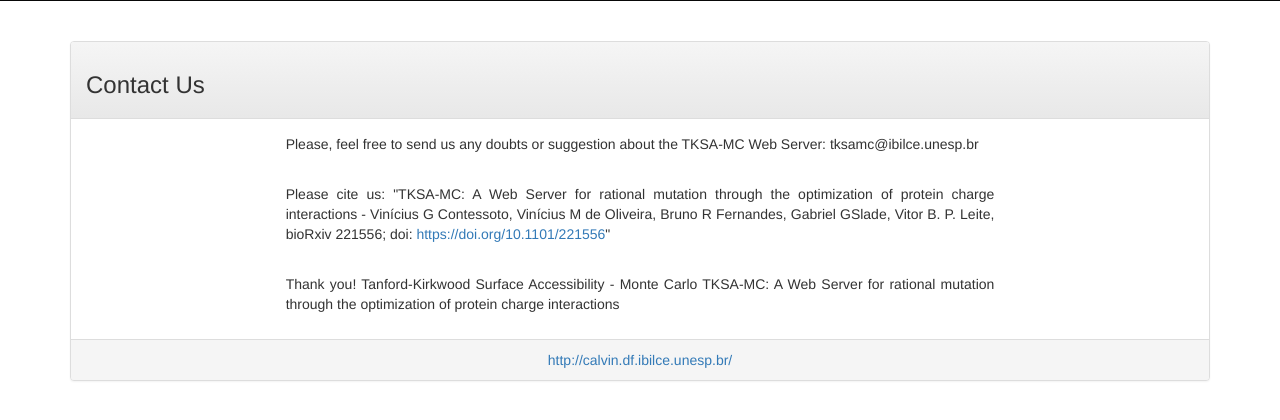
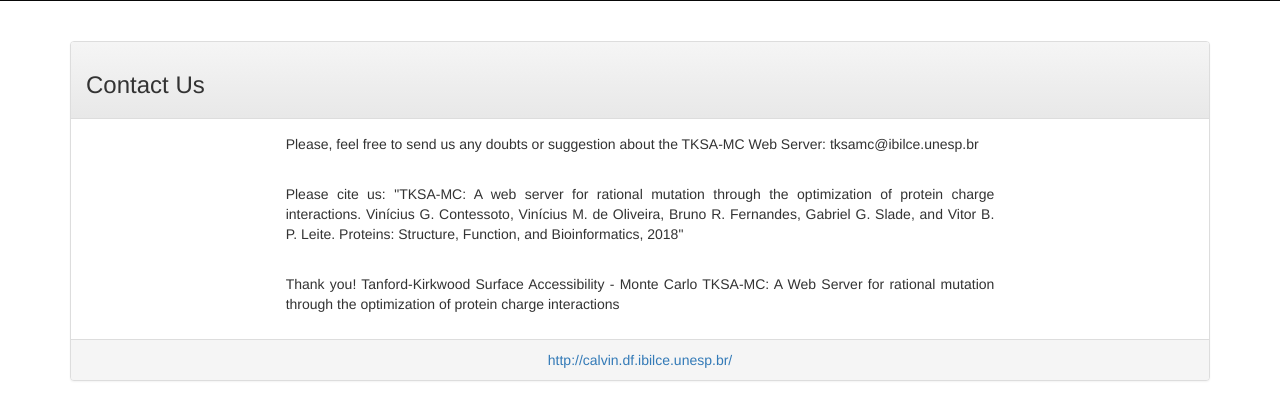
Before and after one commit to brunorf/tksamc_web, a Django app: template main/templates/main/contact_us.html in a window 1280 px wide. Shown: the part 180-600 px from the top of the page. Run offline with Django 3.2, Linux system fonts and the light colour scheme; the template is opened without the code that fills it, so the values that code supplies are empty; some libraries are stand-ins or nearby versions.

Commit message:
Mudança do cite us

```diff
--- a/main/templates/main/contact_us.html
+++ b/main/templates/main/contact_us.html
@@ -17,7 +17,7 @@
                         </p>
                         <br/>
                         <p>
-                          Please cite us: "TKSA-MC: A Web Server for rational mutation through the optimization of protein charge interactions - Vinícius G Contessoto, Vinícius M de Oliveira, Bruno R Fernandes, Gabriel GSlade, Vitor B. P. Leite,  bioRxiv 221556; doi: <a href="https://doi.org/10.1101/221556">https://doi.org/10.1101/221556</a>"
+                          Please cite us: "TKSA-MC: A web server for rational mutation through the optimization of protein charge interactions. Vinícius G. Contessoto, Vinícius M. de Oliveira, Bruno R. Fernandes, Gabriel G. Slade, and Vitor B. P. Leite. Proteins: Structure, Function, and Bioinformatics, 2018"
                         </p>
                         <br/>
                         <p>
```
